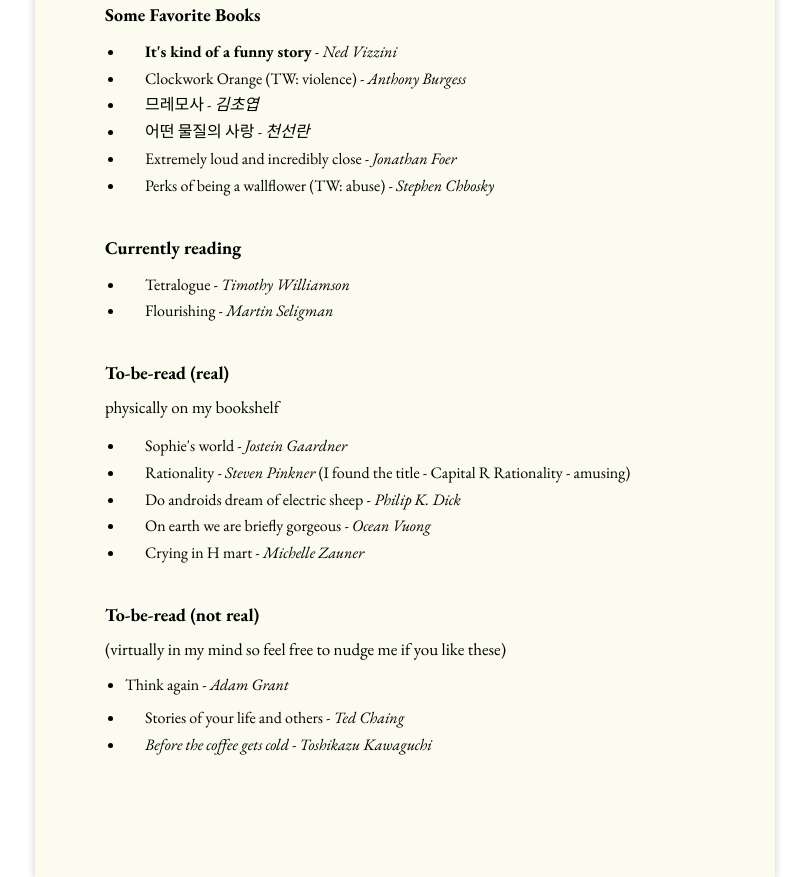
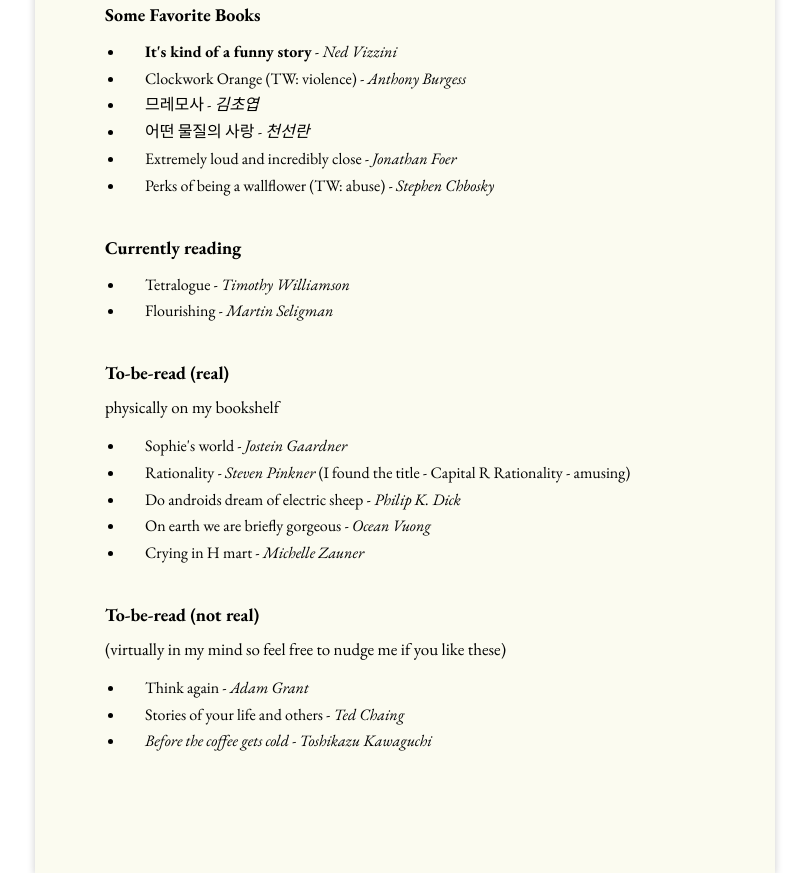
Before and after one commit to ottersum/ottersum.github.io, a plain HTML site: page abouts/abtbooks.html in a window 1280 px wide. Shown: the part 881-1758 px from the top of the page, without its empty margins (235-1044 px from the left). Drawn offline with nearby package versions, Linux system fonts and the light colour scheme; files whose address does not match are found by name.

Commit message:
fixbulletp

```diff
--- a/abouts/abtbooks.html
+++ b/abouts/abtbooks.html
@@ -155,7 +155,7 @@
           (virtually in my mind so feel free to nudge me if you like these)
         </p>
         <ul>
-          <li><p class="aca-in-li"></p>
+          <li><p class="aca-in-li">
             Think again - <i>Adam Grant</i>
           </p></li>
           <li><p class="aca-in-li">
```
Also changed, not shown: abouts/media-recs.html (+11 -6 lines).
